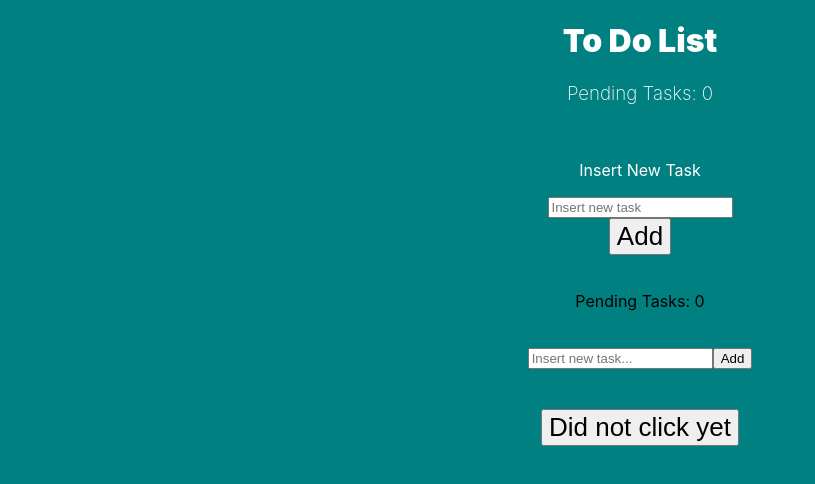
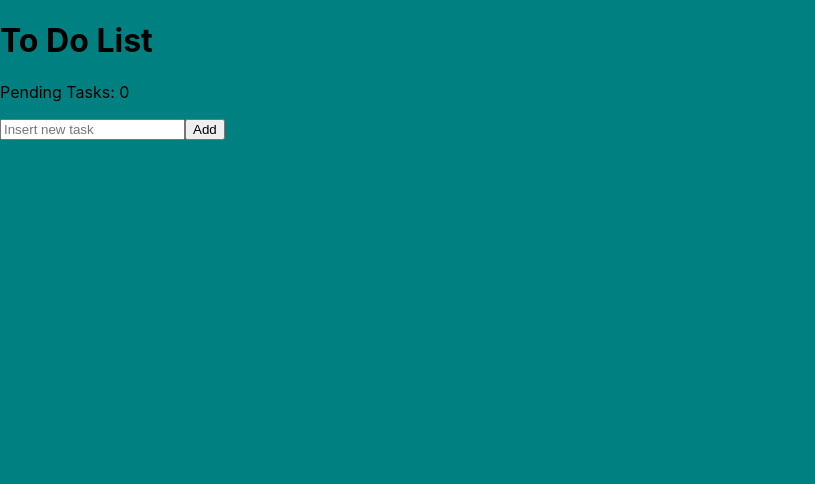
Before and after one commit to jaimegarcamo/react-todo-list, a React (Vite) app: page / in a window 1280 px wide. Shown: the top 484 px of the page, without its empty margins (0-815 px from the left). Built offline with nearby package versions, Linux system fonts and the light colour scheme.

Commit message:
change app to do it with components

```diff
--- a/src/App.jsx
+++ b/src/App.jsx
@@ -1,30 +1,50 @@
-import React from 'react'
-import Input from './components/Input.jsx'
-import PendingTasks from './components/PendingTasks.jsx'
-import ButtonAdd from './components/ButtonAdd.jsx'
-import TaskList from './components/TaskList.jsx'
-import Counter from './components/Counter.jsx'
-import './App.css'
+import React , {useState} from 'react'
+import TaskForm from './components/TaskForm'
+import TaskList from './components/TaskList'
+import TaskItem from './components/TaskItem'
+// import './App.css'
+
+const storedTasks = localStorage.getItem("storedTasks")
+const initialTasks = storedTasks ? JSON.parse(storedTasks) : []
 
 
 function App() {
 
-  function obtainPendingTasks(){
-    return 0
+  const [tasks, setTasks] = useState(initialTasks)
+
+  //const tasks = ['Do dishes', 'Walk dog']
+
+  // function obtainPendingTasks(){
+  //   return 0
+  // }
+
+  function handleSubmit(task){
+    const newTasks = [...tasks, task]
+    setTasks(newTasks)
+    localStorage.setItem("storedTasks", JSON.stringify(newTasks))
+  }
+
+  function handleTaskClick(id){
+    const newTasks = tasks.filter(task => task !== title)
+    setTasks(newTasks)
+    localStorage.setItem("storedTasks", JSON.stringify(newTasks))
   }
 
   return (
     <div className="App">
       <h1 className="first-title">To Do List</h1>
-      <PendingTasks pendingTasks={0}/>
-      <br></br>
-      <p className="insert-new-task">Insert New Task</p>
-      <Input />
-      <ButtonAdd />
-      <br></br>
-      <TaskList />
-      <br></br>
-      <Counter defaultValue={0}/>
+      <p>Pending Tasks: {tasks.length}</p>
+      <TaskForm onSubmit={handleSubmit}/>
+      <TaskList>
+        {tasks.map(task => (
+          <TaskItem
+            key={task.id}
+            id={task.id}
+            title={task.title}
+            onClick={handleTaskClick}
+          />
+        ))}
+      </TaskList>
     </div>
 
   )
--- a/src/components/ButtonAdd.jsx
+++ /dev/null
@@ -1,11 +0,0 @@
-import React from 'react'
-
-const ButtonAdd = () => {
-    return (
-        <div>
-            <button>Add</button>
-        </div>
-    )
-}
-
-export default ButtonAdd
--- a/src/components/Counter.jsx
+++ /dev/null
@@ -1,18 +0,0 @@
-import React, {useState} from 'react'
-
-const Counter = ({defaultValue}) => {
-    const [count, setCount] = useState(defaultValue);
-
-    function increment(){
-        setCount(count + 1)
-    }
-
-
-    return (
-           <button onClick={increment}>
-               {count === 0 ? "Did not click yet" : `Clicked ${count}`}
-            </button>
-    )
-}
-
-export default Counter
--- a/src/components/Input.jsx
+++ /dev/null
@@ -1,12 +0,0 @@
-import React from 'react';
-
-const Input = () => {
-    return (
-        <div>
-            <form></form>
-            <input className='input' type="text" placeholder="Insert new task"></input>
-        </div>
-    )
-}
-
-export default Input
--- a/src/components/PendingTasks.jsx
+++ /dev/null
@@ -1,19 +0,0 @@
-import React from 'react'
-
-const PendingTasks = () => {
-    let tasksLength;
-    if(localStorage.getItem("tasks")){
-        tasksLength = localStorage.getItem("tasks").split(",").length
-    }
-    else{
-        tasksLength = 0;
-    }
-
-    return (
-        <div>
-            <h3 className="pending-tasks-text">Pending Tasks: {tasksLength}</h3>
-        </div>
-    )
-}
-
-export default PendingTasks
--- /dev/null
+++ b/src/components/TaskForm.jsx
@@ -0,0 +1,42 @@
+import React, {useState} from 'react'
+import {generateId} from '../utils/generateId'
+
+function TaskForm({onSubmit}){
+
+    const [title, setTitle] = useState("")
+    const [error, setError] = useState(null)
+
+    function handleInput(event){
+        const newText = event.target.value
+        setTitle(newText)
+        if(error && newText){
+            setError("")
+        }
+    }
+
+    function handleSubmit(event){
+        event.preventDefault()
+        if(!title){
+            setError("Your task title cannot be empty")
+        }
+        else{
+            onSubmit({
+                id: generateId(),
+                title
+            })
+            setTitle("")
+            setError("")
+        }
+
+    }
+
+    return(
+        <form onSubmit={handleSubmit}>
+            <input placeholder="Insert new task" type="text" value={title} onChange={handleInput}/>
+            <button type="submit">Add</button>
+            {error && <p style={{color: 'red'}}>{error}</p>}
+        </form>
+    )
+}
+
+export default TaskForm
--- /dev/null
+++ b/src/components/TaskItem.jsx
@@ -0,0 +1,16 @@
+import React from 'react'
+
+function TaskItem({id, title, onClick}){
+
+    // function handleClick(){
+    //     onClick(title)
+    // }
+
+    return(
+        <li onClick={() => onClick(id)}>
+            {title}
+        </li>
+    )
+}
+
+export default TaskItem
--- a/src/components/TaskList.jsx
+++ b/src/components/TaskList.jsx
@@ -1,62 +1,78 @@
-import React, {useState} from 'react'
-import '../App.css'
+// import React, {useState} from 'react'
+// import '../App.css'
 
 
 
-//     const [task, setTask] = useState("")
+// //     const [task, setTask] = useState("")
 
-//     function AddNext(){
-//             const tasks = task;
-//             setTask([...task],)
+// //     function AddNext(){
+// //             const tasks = task;
+// //             setTask([...task],)
+// //     }
+
+// //     return (
+// //         <div>
+// //             <h2 className="task-list-header">Task List:</h2>
+// //             <ul className="task-list">
+// //                 {tasks.map(title => <li key={title}>{title}</li>)}
+// //             </ul>
+// //         </div>
+// //     )
+// // }
+
+// //export default List
+
+
+
+// const TaskList = () => {
+
+//     const [text, setText] = useState("")
+//     const [task, setTask] = useState([])
+//     const [number, setNumber] = useState(0)
+
+//     function handleSubmit(event){
+//         event.preventDefault()
+//         const newTasks = [...task, text];
+//         setTask(newTasks)
+//         localStorage.setItem("tasks",newTasks)
+//         setText("")
+//         event.target[0].focus()
+//         setNumber(newTasks.length)
+
 //     }
 
-//     return (
-//         <div>
-//             <h2 className="task-list-header">Task List:</h2>
-//             <ul className="task-list">
-//                 {tasks.map(title => <li key={title}>{title}</li>)}
-//             </ul>
-//         </div>
+
+
+//     return(
+//     <>
+//     <form onSubmit={handleSubmit}>
+//         <p>Pending Tasks: {number}</p>
+//         <br></br>
+//         <input placeholder="Insert new task..." name="input-task" value={text} onChange={event => setText(event.target.value)}/>
+//         <input type="submit" value="Add" />
+//     </form>
+//     <ul className="task-list">
+//         <h2>{text}</h2>
+//         {task.map(title => <li key={title}>{title}</li>)}
+//     </ul>
+
+//     </>
 //     )
 // }
 
-//export default List
+// export default TaskList
 
 
 
-const TaskList = () => {
 
-    const [text, setText] = useState("")
-    const [task, setTask] = useState([])
-    const [number, setNumber] = useState(0)
+import React from 'react'
 
-    function handleSubmit(event){
-        event.preventDefault()
-        const newTasks = [...task, text];
-        setTask(newTasks)
-        localStorage.setItem("tasks",newTasks)
-        setText("")
-        event.target[0].focus()
-        setNumber(newTasks.length)
-
-    }
-
-
-
+function TaskList({children}){
+    //console.log(children)
     return(
-    <>
-    <form onSubmit={handleSubmit}>
-        <p>Pending Tasks: {number}</p>
-        <br></br>
-        <input placeholder="Insert new task..." name="input-task" value={text} onChange={event => setText(event.target.value)}/>
-        <input type="submit" value="Add" />
-    </form>
-    <ul className="task-list">
-        <h2>{text}</h2>
-        {task.map(title => <li key={title}>{title}</li>)}
-    </ul>
-
-    </>
+        <ul>
+            {children}
+        </ul>
     )
 }
 
--- /dev/null
+++ b/src/hooks/useLocalStorage.js
@@ -0,0 +1,6 @@
+function useLocalStorage(){
+
+    const [task, setTasks] = useState()
+
+    return[]
+}
--- /dev/null
+++ b/src/utils/generateId.js
@@ -0,0 +1,8 @@
+function generateId() {
+    return Math.random()
+      .toString(36)
+      .replace(/[^a-z]+/g, "")
+      .substr(0, 16);
+  }
+
+  export { generateId };
```
